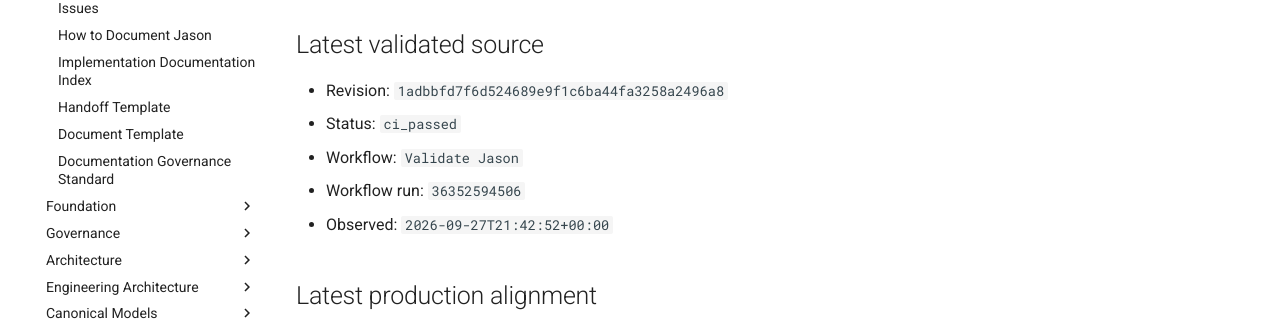
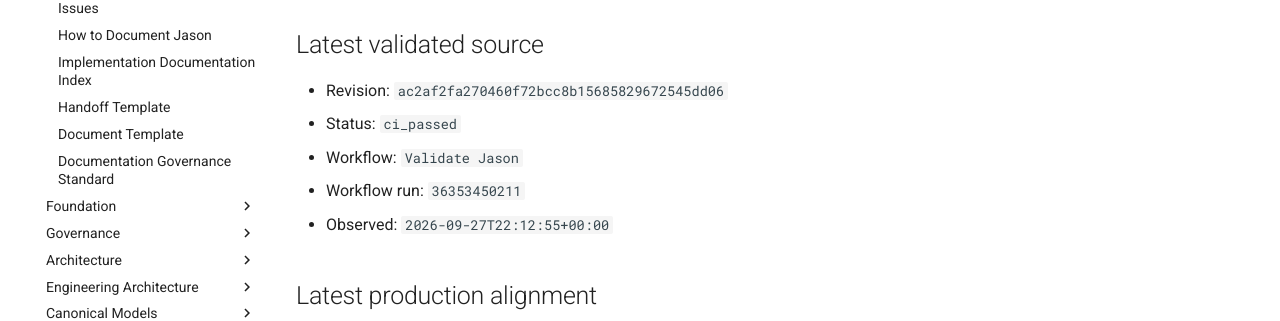
Before and after one commit to al-teamaot-com/jason, an MkDocs documentation site: the page built from docs/control/AUTOMATED-CHANGE-STATE.md, in a window 1280 px wide and 1163 px high. Shown: the part 337-658 px from the top of the window. Built offline with MkDocs 1.6.1 and Material for MkDocs 9.7.7, drawn with Linux system fonts in a browser that asks for light colours; comment, search, counter and statistics services are not loaded.

Commit message:
Reconcile automated documentation state for ac2af2fa2704

```diff
--- a/docs/control/AUTOMATED-CHANGE-STATE.md
+++ b/docs/control/AUTOMATED-CHANGE-STATE.md
@@ -8,11 +8,11 @@
 
 ## Latest validated source
 
-- Revision: `1adbbfd7f6d524689e9f1c6ba44fa3258a2496a8`
+- Revision: `ac2af2fa270460f72bcc8b15685829672545dd06`
 - Status: `ci_passed`
 - Workflow: `Validate Jason`
-- Workflow run: `36352594506`
-- Observed: `2026-09-27T21:42:52+00:00`
+- Workflow run: `36353450211`
+- Observed: `2026-09-27T22:12:55+00:00`
 
 ## Latest production alignment
 
```
Also changed, not shown: docs/control/AUTOMATED-CHANGE-STATE.json (+4 -4 lines).
